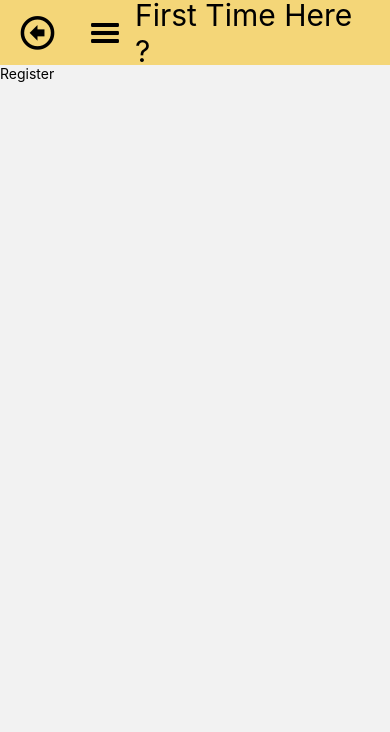
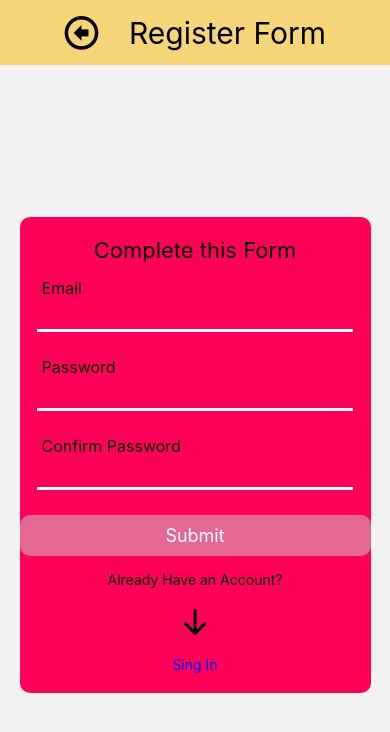
Before and after one commit to EitanBardella/Ecommerce-App, a React Native app: screen /Register in a window 390 px wide. Shown: the top 732 px of the page. Built offline with nearby package versions, Linux system fonts and the light colour scheme.

Commit message:
Screen mod Login (Textos)  , mod de InputForm (add isSecure and error), add Register Screen

```diff
--- a/src/components/Headerr.js
+++ b/src/components/Headerr.js
@@ -2,11 +2,10 @@ import { StyleSheet, Text, View, Image, Pressable } from 'react-native'
 import React from 'react'
 import { colores } from "../helpers/color";
 import {Entypo} from "@expo/vector-icons";
-// import img from "../../assets/clubComicLogo1.png"
 
 import MenuButton from './MenuButton'
 
-const Header = ({title,navigation}) => {
+const Header = ({title,navigation,showMenuButton = true}) => {
     return (
         <>
             <View style={styles.container} >
@@ -16,8 +15,8 @@ const Header = ({title,navigation}) => {
                         <Entypo name="arrow-with-circle-left" size={35} color="black" />
                 </Pressable>
                 }
-                {/* <Image source={img} style={styles.log} /> */}
-                <MenuButton navigation={navigation} />
+                {/*Permite mostrar o no el menu Button*/}
+                {showMenuButton && <MenuButton navigation={navigation} />}
                 <Text style={styles.text}>{title}</Text>
             </View>
         </>
--- a/src/components/InputForm.js
+++ b/src/components/InputForm.js
@@ -2,11 +2,16 @@ import { StyleSheet, Text, TextInput, View } from 'react-native'
 import React from 'react'
 import { colores } from '../helpers/color'
 
-const InputForm = ({label, value, onChangeText}) => {
+const InputForm = ({label, value, onChangeText,isSecure,error}) => {
     return (
         <View style={ styles.inputContainer}>
             <Text style={ styles.titleInput}> {label} </Text>
-            <TextInput value= {value} onChangeText={onChangeText} style={ styles.input} />
+            <TextInput value= {value}
+            onChangeText={onChangeText}
+            style={ styles.input}
+            secureTextEntry={isSecure}
+            />
+            {error ? <Text style={ styles.error}> {error} </Text> :null }
         </View>
     )
 }
@@ -21,7 +26,7 @@ const styles = StyleSheet.create({
         width:"90%",
         borderWidth:0,
         borderBottomWidth:3,
-        borderBottomColor:colores.white,
+        borderBottomColor:"white",
         padding:2,
         fontSize:14,
         marginHorizontal:"5%",
@@ -34,6 +39,9 @@ const styles = StyleSheet.create({
         color:colores.black
     },
     error:{
-
+        fontSize:16,
+        color:colores.white,
+        fontStyle:"italic",
+        marginLeft:20
     }
 })
--- a/src/navigation/AuthStack.js
+++ b/src/navigation/AuthStack.js
@@ -15,7 +15,8 @@ const AuthStack = () => {
                     <Header
                         navigation={navigation}
                         title={
-                            route.name === "Login" ? "Welcome !" : "First Time Here ?"  }
+                            route.name === "Login" ? "Welcome !" : "Register Form"  }
+                        showMenuButton={false}
                     />
                 )
             }}
--- a/src/screen/Login.js
+++ b/src/screen/Login.js
@@ -14,7 +14,8 @@ const Login = ({navigation}) => {
     const [password, setPassword] = useState("")
 
     const onSubmit = ()=>{
-        console.log("Formulario enviado")
+        console.log(email)
+        console.log(password)
     }
 
     return (
@@ -22,18 +23,24 @@ const Login = ({navigation}) => {
             <View style={styles.container}>
                 <Text style={styles.text}> Login to start </Text>
                 <InputForm
+                    label="Email"
                     value={email}
                     onChangeText={(t) => setEmail(t)}
+                    isSecure={false}
+                    error=""
                 />
                 <InputForm
+                    label="Password"
                     value={password}
                     onChangeText={(t) => setPassword(t)}
+                    isSecure={true}
+                    error="Caracter invalido"
                 />
                 <SubmitButton style={styles.submit} onPress={onSubmit} title='Submit'/>
                 <Text> First Time Here? </Text>
                 <AntDesign name='arrowdown' size={35}/>
                 <Pressable  onPress={()=> navigation.navigate("Register")  }>
-                    <Text style={styles.register}>Register</Text>
+                    <Text style={styles.register}>Sing Up</Text>
                 </Pressable>
             </View>
         </View>
--- a/src/screen/Register.js
+++ b/src/screen/Register.js
@@ -1,14 +1,89 @@
-import { StyleSheet, Text, View } from 'react-native'
-import React from 'react'
+import { Pressable, StyleSheet, Text, View } from 'react-native'
+import React, { useState } from 'react'
+import { colores } from '../helpers/color'
+import InputForm from '../components/InputForm'
+import SubmitButton from '../components/SubmitButton'
+import { AntDesign } from "@expo/vector-icons"
 
-const Register = () => {
+
+const Register = ({ navigation }) => {
+
+    //Estados
+    //Guardar Email
+    const [email, setEmail] = useState("")
+    //Guadar PassWord
+    const [password, setPassword] = useState("")
+    //Guadar Confirm PassWord
+    const [confirmPassword, setConfirmtPassword] = useState("")
+
+    const onSubmit = () => {
+        console.log(email)
+        console.log(password)
+        console.log(confirmPassword)
+    }
+
     return (
-        <View>
-            <Text>Register</Text>
+        <View style={styles.main}>
+            <View style={styles.container}>
+                <Text style={styles.text}> Complete this Form </Text>
+                <InputForm
+                    label="Email"
+                    value={email}
+                    onChangeText={(t) => setEmail(t)}
+                    isSecure={false}
+                    error=""
+                />
+                <InputForm
+                    label="Password"
+                    value={password}
+                    onChangeText={(t) => setPassword(t)}
+                    isSecure={true}
+                    error=""
+                />
+                <InputForm
+                    label="Confirm Password"
+                    value={confirmPassword}
+                    onChangeText={(t) => setConfirmtPassword(t)}
+                    isSecure={true}
+                    error=""
+                />
+                <SubmitButton style={styles.submit} onPress={onSubmit} title='Submit' />
+                <Text> Already Have an Account? </Text>
+                <AntDesign name='arrowdown' size={35} />
+                <Pressable onPress={() => navigation.navigate("Login")}>
+                    <Text style={styles.register}>Sing In</Text>
+                </Pressable>
+            </View>
         </View>
     )
 }
 
 export default Register
 
-const styles = StyleSheet.create({})
+const styles = StyleSheet.create({
+    main: {
+        flex: 1,
+        justifyContent: "center",
+        alignItems: "center"
+    },
+    container: {
+        width: "90%",
+        backgroundColor: colores.midLightGrey,
+        gap: 15,
+        borderRadius: 10,
+        justifyContent: "center",
+        alignItems: "center",
+        paddingVertical: 20
+    },
+    text: {
+        fontSize: 22,
+    },
+    submit: {
+        fontSize: 14,
+    },
+    register: {
+        fontSize: 14,
+        color: colores.azul
+    }
+
+})
```
